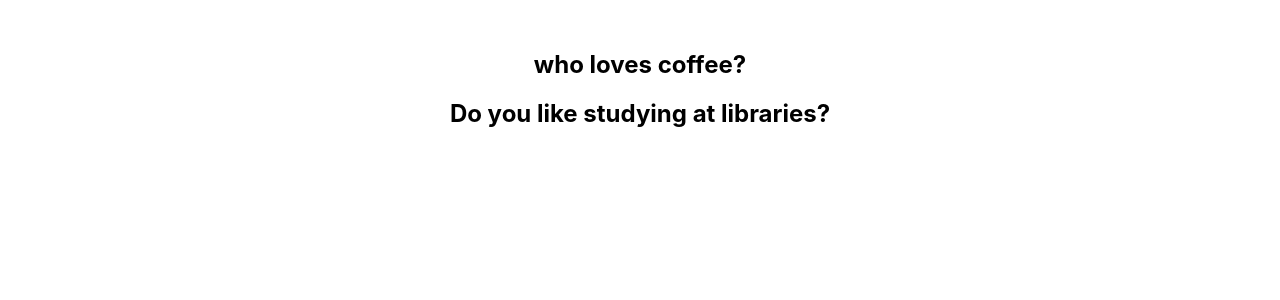
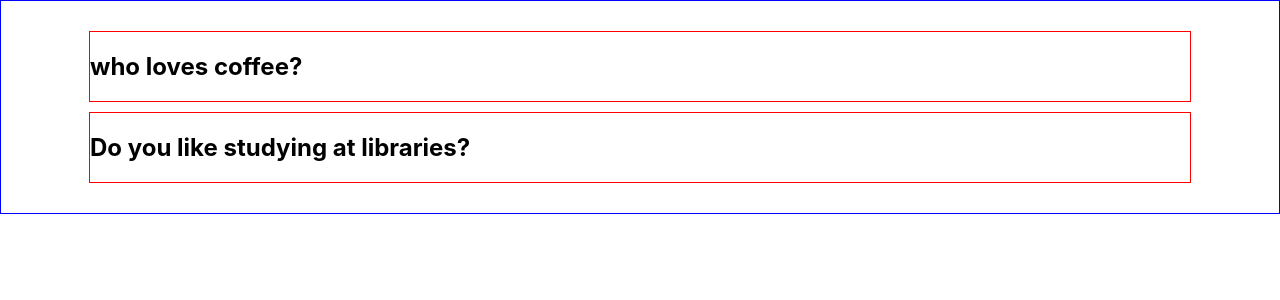
Before and after one commit to sagdish/sf-study-spots, a React (Create React App) app: page / in a window 1280 px wide. Shown: the top 300 px of the page. Built offline with nearby package versions, Linux system fonts and the light colour scheme.

Commit message:
added css files and working on UI

```diff
--- a/src/App.css
+++ b/src/App.css
@@ -1,10 +1,12 @@
 .App {
-  margin: 50px auto;
   text-align: center;
+  border: 1px solid blue;
+  padding: 20px;
+
 }
 
 
-.App-header {
+/* .App-header {
   background-color: #282c34;
   min-height: 100vh;
   display: flex;
@@ -13,8 +15,8 @@
   justify-content: center;
   font-size: calc(10px + 2vmin);
   color: white;
-}
+} */
 
-.App-link {
+/* .App-link {
   color: #61dafb;
-}
+} */
--- a/src/components/Coffee.js
+++ b/src/components/Coffee.js
@@ -1,10 +1,13 @@
 import React from 'react';
+import './components.css';
 
 class Coffee extends React.Component {
   render() {
     return (
-      <div className="coffeeContainer">
-       <h2>who loves coffee?</h2>
+      <div className="MainContainer">
+        <div className="coffeeContainer">
+          <h2>who loves coffee?</h2>
+        </div>
       </div>
     );
   }
--- a/src/components/Library.js
+++ b/src/components/Library.js
@@ -1,10 +1,14 @@
 import React from 'react';
+
+import './components.css';
 
 class Library extends React.Component {
   render() {
     return (
-      <div className="coffeeContainer">
-       <h2>Do you like studying at libraries?</h2>
+      <div className="MainContainer">
+        <div className="coffeeContainer">
+          <h2>Do you like studying at libraries?</h2>
+        </div>
       </div>
     );
   }
--- /dev/null
+++ b/src/components/components.css
@@ -0,0 +1,6 @@
+.MainContainer {
+  display: flex;
+  max-width: 1100px;
+  border: 1px solid red;
+  margin: 10px auto;
+}
```
